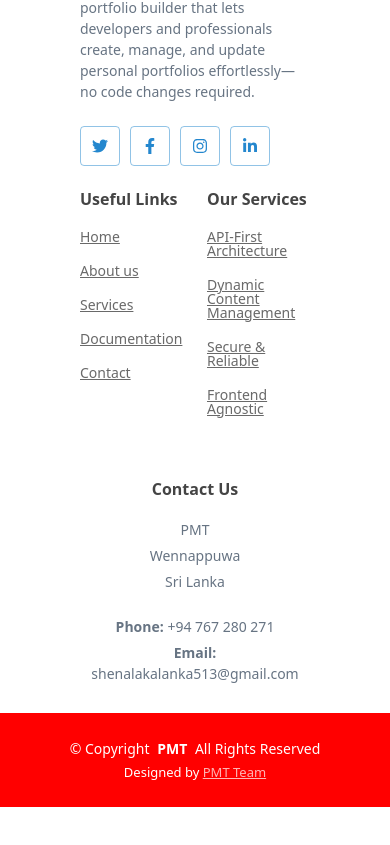
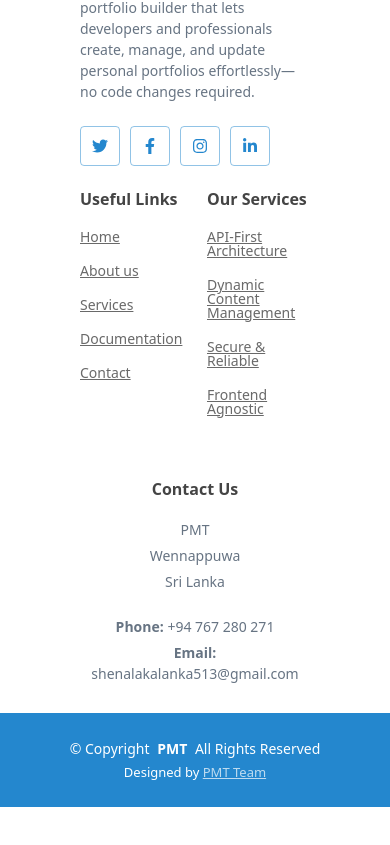
Before and after one commit to Akalanka-00/PortoLab-Web, a React (Create React App) app: page / in a window 390 px wide. Shown: the part 5094-5939 px from the top of the page. Built offline with nearby package versions, Linux system fonts and the light colour scheme; no server answers.

Commit message:
Responsive Patch

```diff
--- a/src/components/footer/footer.scss
+++ b/src/components/footer/footer.scss
@@ -112,6 +112,7 @@
 
   .copyright {
     padding: 25px 0;
+    background-color: #2487ce;
     color: #ffffff;
     height: fit-content;
 
@@ -134,7 +135,6 @@
 
 @media screen and (min-width: 1200px) {
   .copyright {
-    background-color: #2487ce;
     margin: 0 2rem;
 
   }
@@ -143,7 +143,6 @@
 
 @media screen and (max-width: 1200px) {
   .copyright {
-    background-color: red;
     margin: 0 0rem;
 
   }
```
